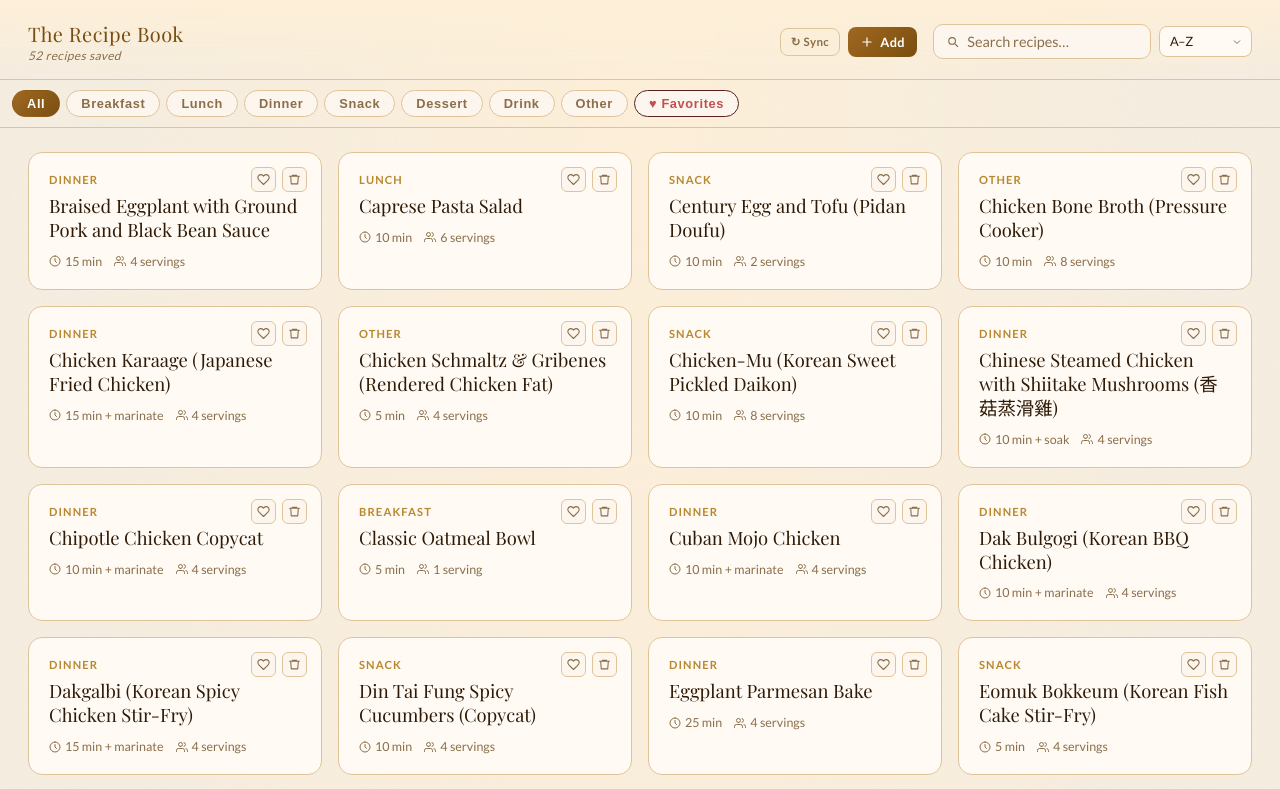
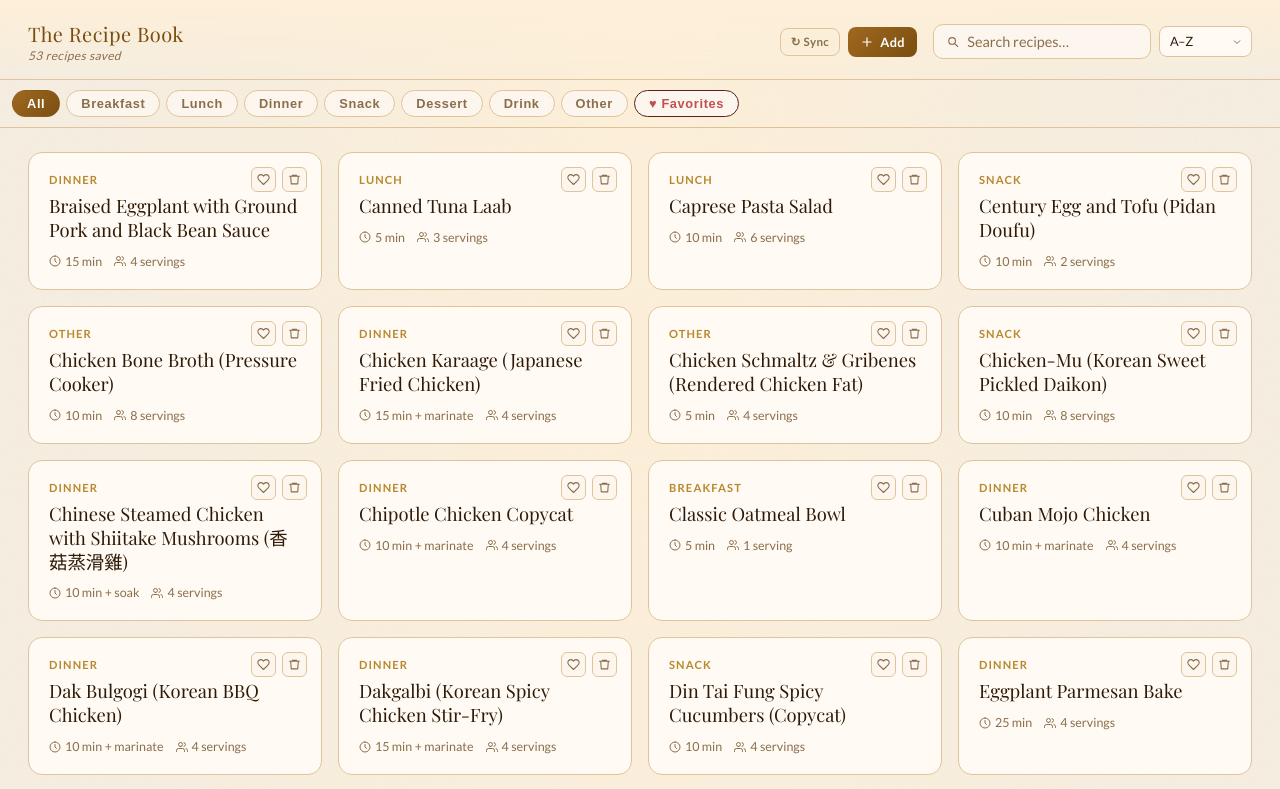
Before and after one commit to Baca008/recipe-book, a React (Vite) app: page / in a window 1280 px wide. Shown: the top 789 px of the page. Built offline with nearby package versions, Linux system fonts and the light colour scheme; a web font is replaced by a local one.

Commit message:
Add Canned Tuna Laab recipe

```diff
--- a/src/App.jsx
+++ b/src/App.jsx
@@ -1683,6 +1683,40 @@ const DEFAULT_RECIPES = [
       "Once the rice cooker finishes, remove the chicken and slice or serve whole. Plate rice with chicken, both sauces, and optional cucumber and cilantro.",
     ],
     notes: "Original source: a TikTok/Instagram recipe by @dougdoesdelicious, republished on Foodie Plus. Ginger amounts convert roughly from '½ inch' pieces — adjust to taste. Watch the oil closely when heating for the ginger scallion sauce; it should just start to shimmer, not smoke heavily.",
+  },
+  {
+    id: "demo-53",
+    name: "Canned Tuna Laab",
+    category: "Lunch",
+    servings: 3,
+    prepTime: "5 min",
+    cookTime: "5 min",
+    favorite: false,
+    ingredients: [
+      { amount: 10, unit: "oz", name: "canned tuna, drained" },
+      { amount: 1, unit: "tbsp", name: "fish sauce" },
+      { amount: 2, unit: "", name: "limes, juiced" },
+      { amount: 1, unit: "tsp", name: "sugar" },
+      { amount: 1, unit: "tbsp", name: "crushed dried Thai chili" },
+      { amount: 2, unit: "tbsp", name: "sticky rice" },
+      { amount: 3, unit: "", name: "kaffir lime leaves" },
+      { amount: 0.33, unit: "", name: "red onion, thinly sliced along the grain" },
+      { amount: 1, unit: "", name: "mint leaves, to taste" },
+      { amount: 1, unit: "", name: "cilantro, chopped, to taste" },
+      { amount: 1, unit: "", name: "green onions, chopped, to taste" },
+      { amount: 1, unit: "", name: "sticky rice, lettuce, and cucumbers, for serving" },
+    ],
+    steps: [
+      "Thinly slice the red onion along the grain into thin strips. Optionally soak in cold water for 5 minutes, then drain, to soften the raw bite.",
+      "Remove mint leaves from their stems. Finely chop the green onions and cilantro.",
+      "In a dry pan over medium heat, toast the sticky rice with the kaffir lime leaves, stirring frequently, until golden brown and fragrant, about 5-7 minutes.",
+      "Remove from heat, discard the lime leaves, and grind the toasted rice into a coarse powder using a mortar and pestle or spice grinder. Set aside.",
+      "In a small bowl, mix the fish sauce, lime juice, sugar, and crushed dried chili until the sugar dissolves.",
+      "Open and drain the canned tuna. Add it to a mixing bowl with the sliced red onion, green onions, cilantro, and mint.",
+      "Pour the sauce over and mix well, then add the toasted rice powder and gently toss to combine.",
+      "Plate with fresh lettuce, cabbage leaves, or cucumber slices, and sticky rice on the side. Serve at room temperature.",
+    ],
+    notes: "Source: Ken Tran, feedthepudge.com — a canned-tuna riff on traditional Lao/Thai laab (larb). Some commenters note the printed directions once referenced minced garlic that wasn't in the ingredient list; garlic is optional and not required for the recipe to work. Toasted rice powder is worth seeking out, but the dish still works without it if using other crunchy accompaniments like lettuce wraps or crackers.",
   },
 ];
 
```
